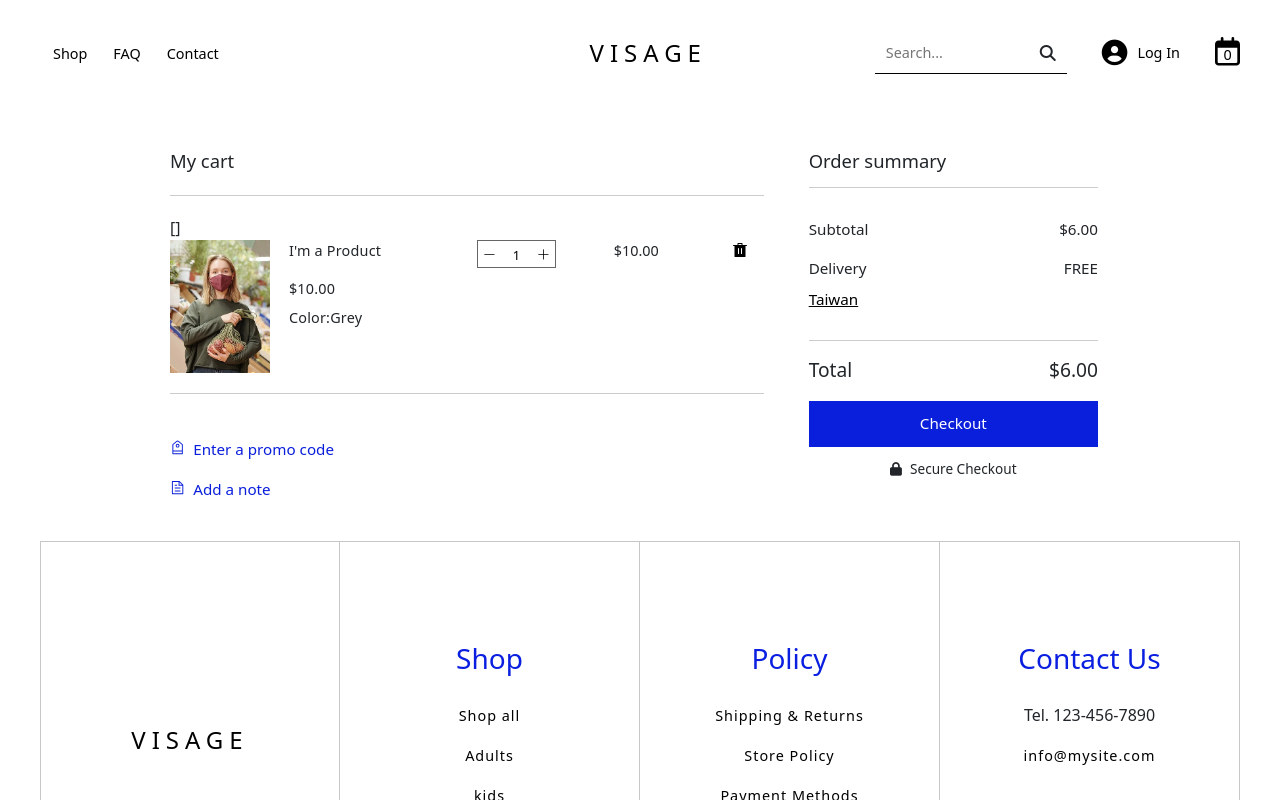
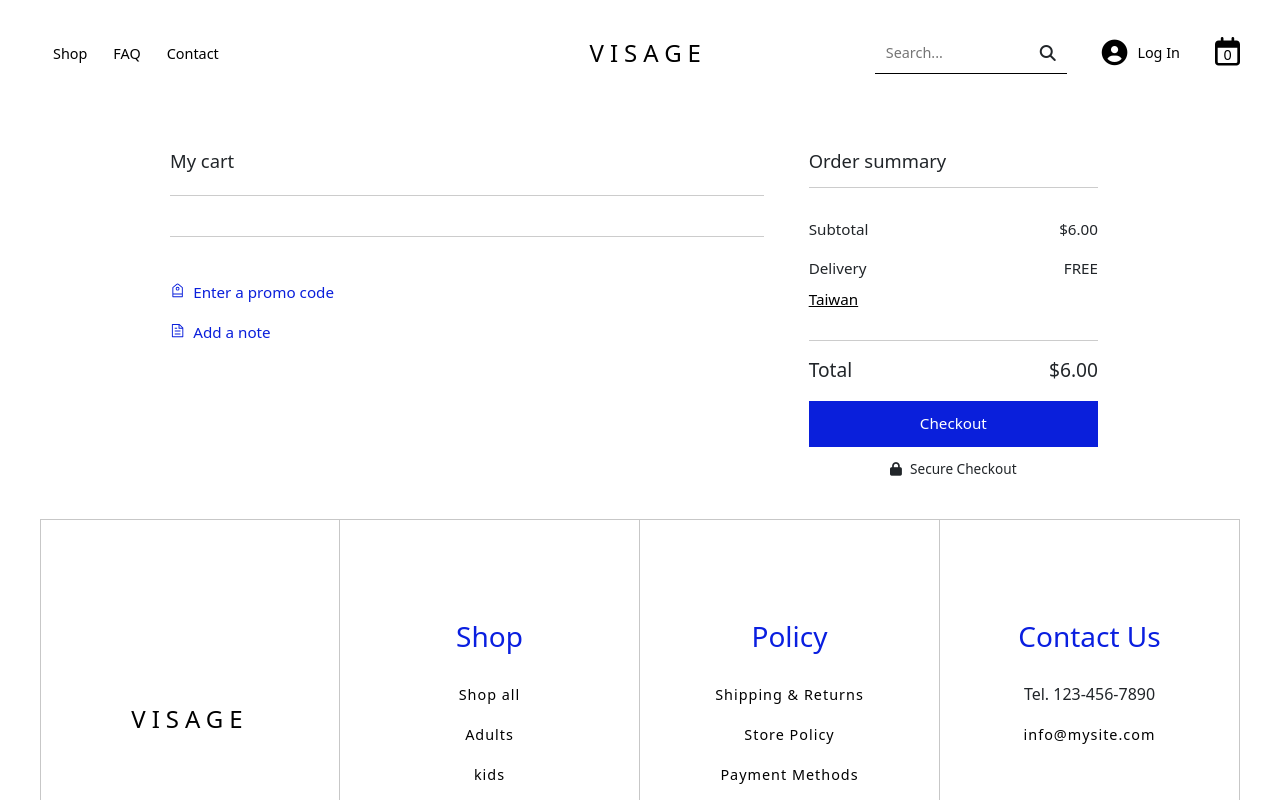
Before and after one commit to billy851120/Project_Visage, a Vue app: page /cart in a window 1280 px wide. Shown: the top 800 px of the page. Built offline with nearby package versions, Linux system fonts and the light colour scheme.

Commit message:
20250125

```diff
--- a/src/stores/cartStore.ts
+++ b/src/stores/cartStore.ts
@@ -26,7 +26,6 @@ export const useCartStore = defineStore("cart", {
       image: String;
       quantity: Number;
     }) {
-      console.log("asdasdasdsad");
       this.cartItems.push({ ...products, quantity: 1 });
     },
   },
--- a/src/views/Cart/components/goods.vue
+++ b/src/views/Cart/components/goods.vue
@@ -1,16 +1,18 @@
 <template>
-  {{ cartStore.cartItems }}
   <div class="container goodsContent">
-    <div class="row item">
+    <div
+      v-for="item in cartStore.cartItems"
+      class="row item"
+    >
       <div class="col-2 img">
         <img
-          src="@/assets/imgs/84770f_4f3970a052ef4bc3914f116a8160b7f2~mv2.webp"
+          :src="item.image as string"
           alt=""
         />
       </div>
       <div class="col-4 txt">
-        <div class="title mb-3">I'm a Product</div>
-        <div class="price mb-2">$10.00</div>
+        <div class="title mb-3">{{ item.name }}</div>
+        <div class="price mb-2">{{ item.price }}</div>
         <div class="color">Color:Grey</div>
       </div>
       <div class="col-2 count_box">
--- a/src/views/Shop/goodsList.vue
+++ b/src/views/Shop/goodsList.vue
@@ -67,11 +67,12 @@
 
 <script setup lang="ts" name="">
   //引入
-  import { computed, ref, watch } from "vue";
+  import { computed, ref, watch, onMounted } from "vue";
   import { useRoute } from "vue-router";
   import ProductList_item from "@/components/ProductList_item.vue";
   import Sort from "./components/Sort.vue";
   import { useGoodsStore } from "@/stores/goodsStore";
+  import { de } from "element-plus/es/locales.mjs";
 
   //數據
   const goodsStore = useGoodsStore();
@@ -105,6 +106,8 @@
     }
     return "All Products";
   });
+
+  //生命週期
 </script>
 
 <style scoped>
--- a/src/views/Shop/goodsView.vue
+++ b/src/views/Shop/goodsView.vue
@@ -139,12 +139,12 @@
               <button
                 @click="
                   cartStore.addToCart({
-                    id: 1,
-                    name: 'asd',
-                    price: 10,
-                    color: 'red',
-                    image: 'sss',
-                    quantity: 5,
+                    id: goods.id,
+                    name: goods.name,
+                    price: goods.price,
+                    color: goods.color[0],
+                    image: goods.defaultImage,
+                    quantity: 1,
                   })
                 "
               >
@@ -250,8 +250,9 @@
   };
   const goodsStore = useGoodsStore();
   const cartStore = useCartStore();
-
   const selectedImg = ref(goodsStore.filteredProducts[0].defaultImage);
+  const goods = ref(goodsStore.filteredProducts[0]);
+  console.log(goodsStore.filteredProducts[0], "前");
 
   //方法
   function getColor(value: any) {
@@ -264,6 +265,7 @@
   //生命週期
   onBeforeMount(() => {
     goodsStore.setId(Number(route.params.id));
+    console.log(goodsStore.filteredProducts[0], "後");
   });
 </script>
 <style scoped>
```
